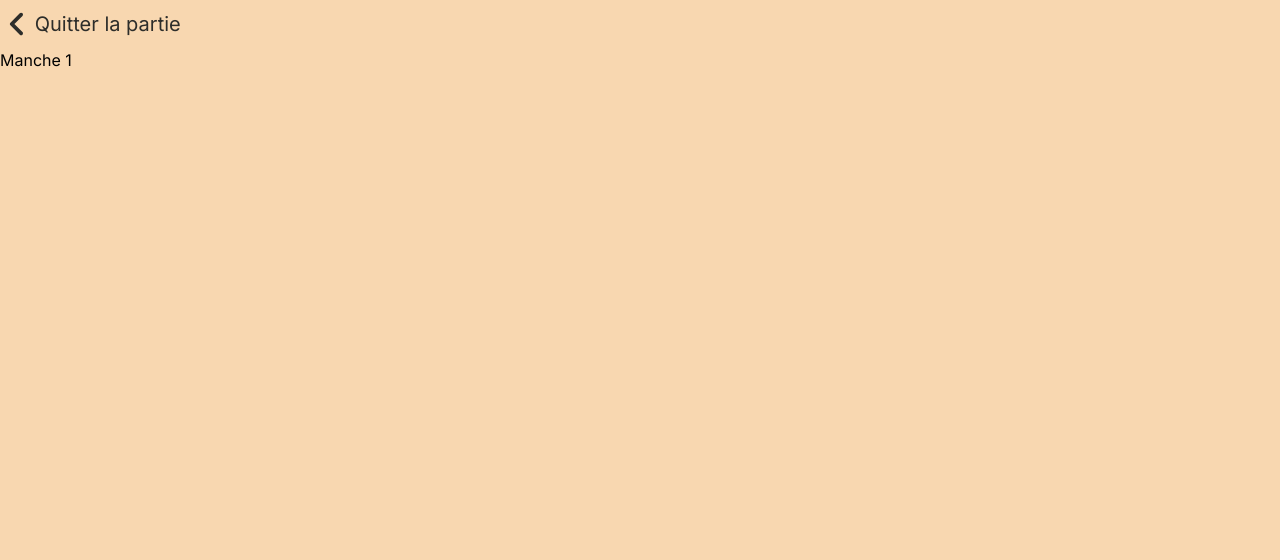
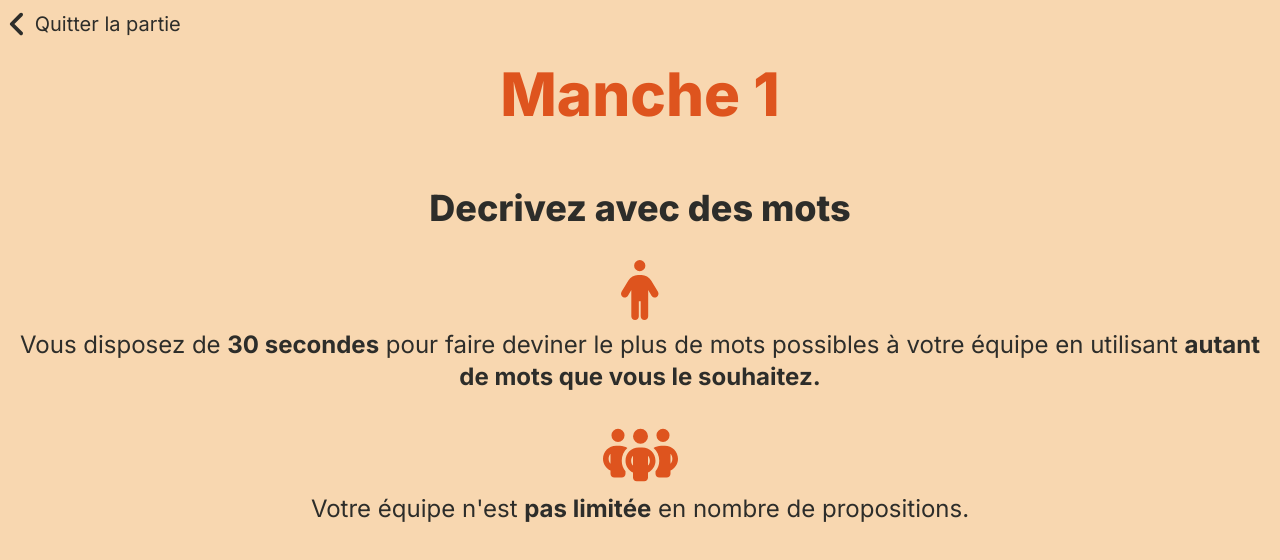
Before and after one commit to Spookywy/time2guess, a Next.js app: page /game in a window 1280 px wide. Shown: the top 560 px of the page. Built offline with nearby package versions, Linux system fonts and the light colour scheme.

Commit message:
:sparkles: add rules

```diff
--- a/src/components/game/roundRules.tsx
+++ b/src/components/game/roundRules.tsx
@@ -1,13 +1,60 @@
 import { RoundNumber } from "@/types/common";
+import { faPeopleGroup, faPerson } from "@fortawesome/free-solid-svg-icons";
+import { FontAwesomeIcon } from "@fortawesome/react-fontawesome";
 
 type RoundRulesProps = {
   round: RoundNumber;
 };
 
 export default function RoundRules({ round }: RoundRulesProps) {
+  const subTitles = new Map<number, string>([
+    [1, "Decrivez avec des mots"],
+    [2, "Decrivez avec un seul mot"],
+    [3, "Mimez"],
+  ]);
+
+  const playerRules = new Map<number, string>([
+    [
+      1,
+      "Vous disposez de <b>30 secondes</b> pour faire deviner le plus de mots possibles à votre équipe en utilisant <b>autant de mots que vous le souhaitez.</b>",
+    ],
+    [
+      2,
+      "Vous disposez de <b>30 secondes</b> pour faire deviner le plus de mots possibles à votre équipe en utilisant <b>un seul mot.</b>",
+    ],
+    [
+      3,
+      "Vous disposez de <b>30 secondes</b> pour faire deviner le plus de mots possibles à votre équipe en <b>mimant.</b>",
+    ],
+  ]);
+
+  const teamRules = new Map<number, string>([
+    [1, "Votre équipe n'est <b>pas limitée</b> en nombre de propositions."],
+    [2, "Votre équipe ne peut faire qu'<b>une seule proposition.</b>"],
+    [3, "Votre équipe n'est <b>pas limitée</b> en nombre de propositions."],
+  ]);
+
   return (
-    <div>
-      <h1>Manche {round}</h1>
+    <div className="m-4 text-center text-2xl text-jet">
+      <h1 className="text-6xl font-extrabold text-dark-orange">
+        Manche {round}
+      </h1>
+      <h2 className="mb-8 mt-16 text-4xl font-extrabold">
+        {subTitles.get(round)}
+      </h2>
+      <FontAwesomeIcon
+        icon={faPerson}
+        className="mb-2 text-6xl text-dark-orange"
+      />
+      <div
+        className="mb-8"
+        dangerouslySetInnerHTML={{ __html: playerRules.get(round)! }}
+      />
+      <FontAwesomeIcon
+        icon={faPeopleGroup}
+        className="mb-2 text-6xl text-dark-orange"
+      />
+      <div dangerouslySetInnerHTML={{ __html: teamRules.get(round)! }} />
     </div>
   );
 }
```
